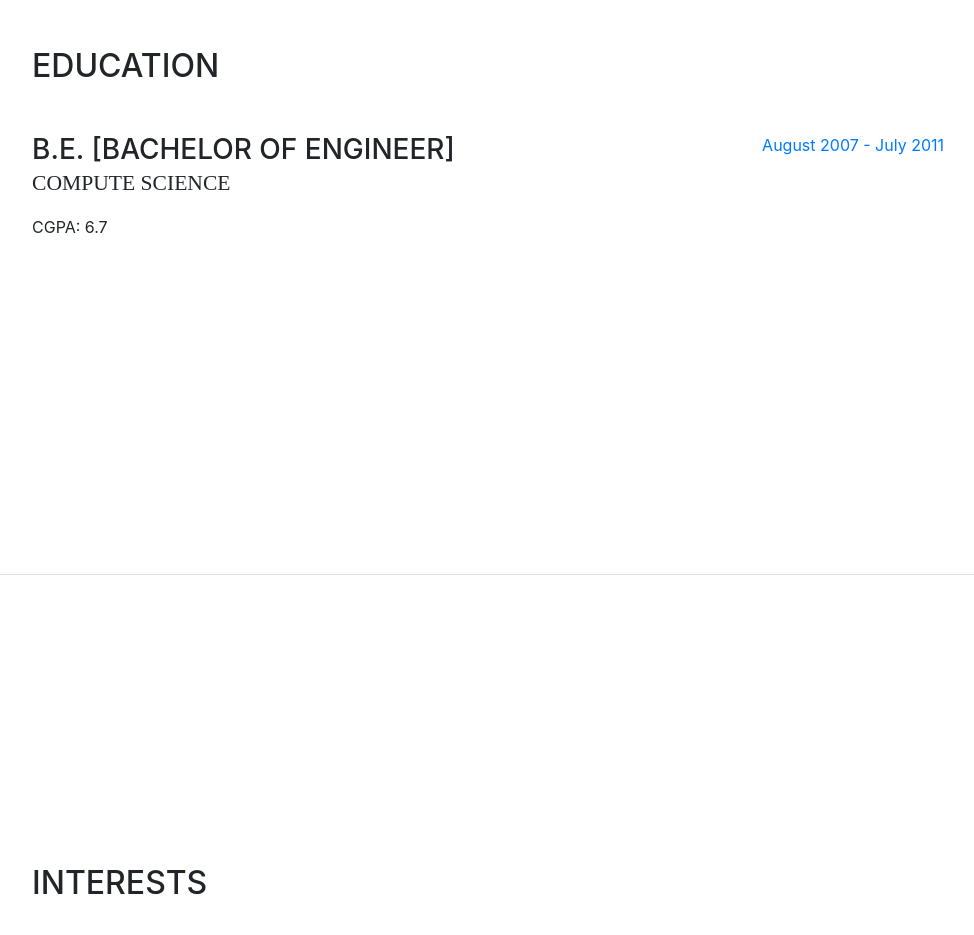
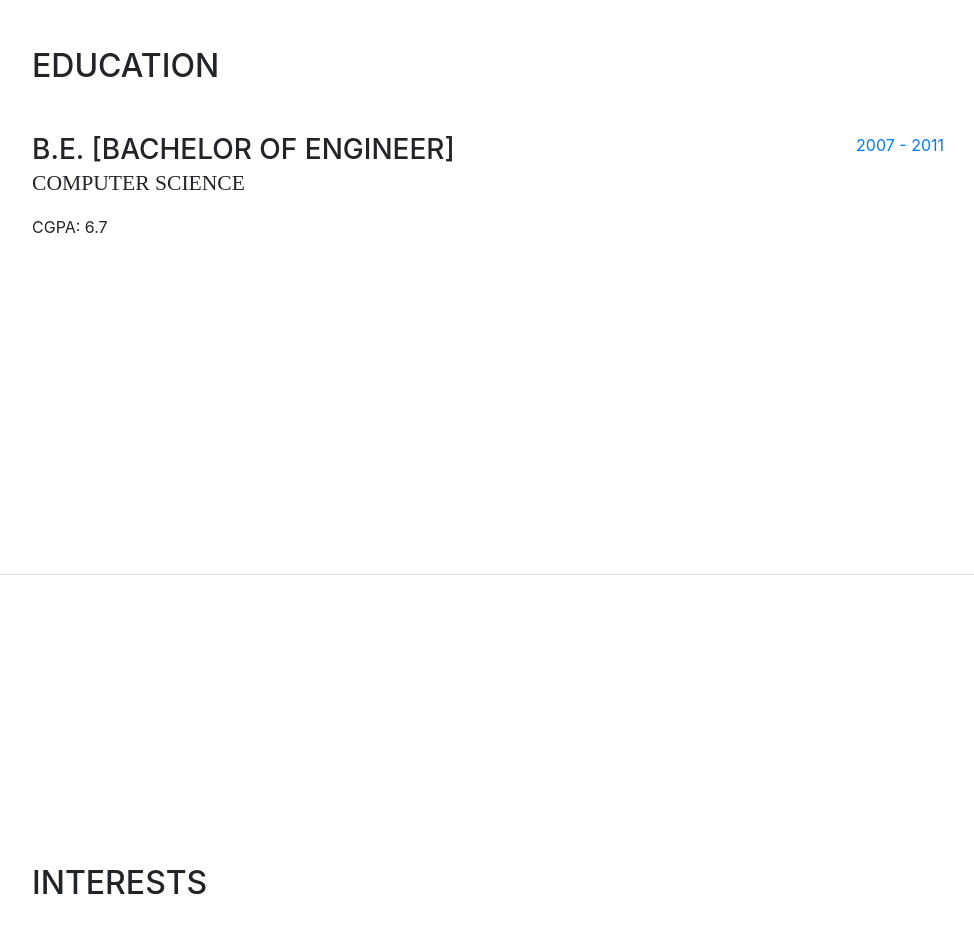
Before and after one commit to dgandhi17/darshan.github.io, a website with bundled scripts: page index.html in a window 1280 px wide. Shown: the part 3320-4255 px from the top of the page, without its empty margins (288-1262 px from the left). Built offline with nearby package versions, Linux system fonts and the light colour scheme; a web font is replaced by a local one.

Commit message:
typo fix

```diff
--- a/index.html
+++ b/index.html
@@ -380,11 +380,11 @@
         <div class="resume-item d-flex flex-column flex-md-row mb-5">
           <div class="resume-content mr-auto">
             <h3 class="mb-0">B.E. [Bachelor of Engineer]</h3>
-            <div class="subheading mb-3">Compute Science</div>
+            <div class="subheading mb-3">Computer Science</div>
             <p>CGPA: 6.7</p>
           </div>
           <div class="resume-date text-md-right">
-            <span class="text-primary">August 2007 - July 2011</span>
+            <span class="text-primary">2007 - 2011</span>
           </div>
         </div>
 
```
